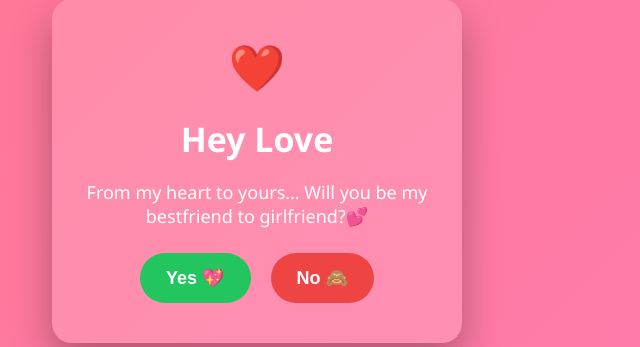
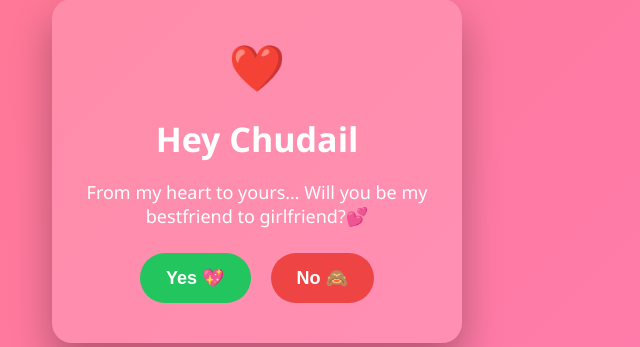
Before and after one commit to manojnehra556-netizen/Webdevelop, a Flask app: page / in a window 1280 px wide. Shown: the part 229-576 px from the top of the page, without its empty margins (383-1023 px from the left). Run offline with Flask 3, Linux system fonts and the light colour scheme.

Commit message:
Update index.html

```diff
--- a/templates/index.html
+++ b/templates/index.html
@@ -78,7 +78,7 @@ button{
 
 <div class="card">
   <div class="heart">❤️</div>
-  <h1>Hey Love</h1>
+  <h1>Hey Chudail</h1>
   <p>
     From my heart to yours…
     Will you be my bestfriend to girlfriend?💕
```
